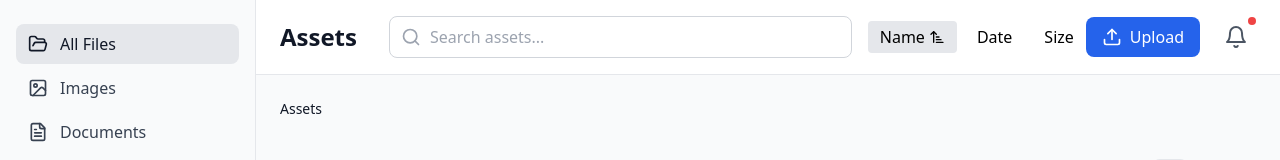
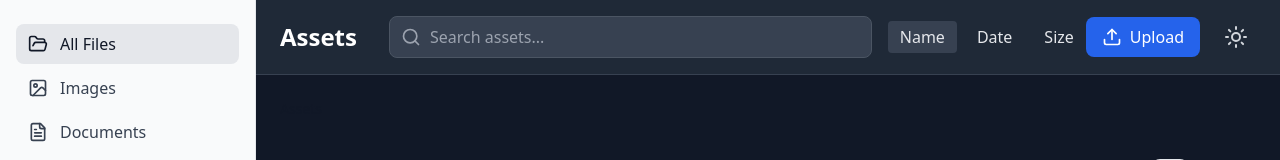
Before and after one commit to MDAX1/funmed-test, a React (Vite) app: page / in a window 1280 px wide. Both pictures are taken after a click on the button 1236 px from the left and 37 px from the top of the page. Shown: the top 160 px of the page. Built offline with nearby package versions, Linux system fonts and the light colour scheme; data requests are answered from the project's data file.

Commit message:
feat: Updated Header with Theme Toggle

```diff
--- a/src/components/Header.tsx
+++ b/src/components/Header.tsx
@@ -1,5 +1,7 @@
-import { Search, Upload, Bell, SortAsc, SortDesc } from "lucide-react";
+import { Search, Upload, Sun, Moon } from "lucide-react";
 import { useSearch } from "../contexts/SearchContext";
+import { useTheme } from "../contexts/ThemeContext";
+import { Tooltip } from "./Tooltip";
 
 export default function Header() {
   const {
@@ -11,29 +13,31 @@ export default function Header() {
     setSortOrder
   } = useSearch();
 
-  const toggleSort = (field: 'name' | 'date' | 'size') => {
-    if (sortField === field) {
-      setSortOrder(sortOrder === 'asc' ? 'desc' : 'asc');
-    } else {
-      setSortField(field);
-      setSortOrder('asc');
-    }
+  // Import theme context to manage dark/light mode
+  const { theme, toggleTheme } = useTheme();
+
+  const handleSearchChange = (e: React.ChangeEvent<HTMLInputElement>) => {
+    const value = e.target.value;
+    setSearchQuery(value);
   };
 
   return (
-    <header className="border-gray-200 bg-white px-6 py-4 border-b">
+    <header className="border-gray-200 dark:border-gray-700 bg-white dark:bg-gray-800 px-6 py-4 border-b">
       <div className="flex justify-between items-center">
         <div className="flex flex-1 items-center">
-          <h1 className="mr-8 font-bold text-2xl text-gray-900">Assets</h1>
+          <h1 className="mr-8 font-bold text-2xl text-gray-900 dark:text-white">Assets</h1>
           <div className="w-full max-w-lg">
             <div className="relative">
               <Search className="top-1/2 left-3 absolute w-5 h-5 text-gray-400 -translate-y-1/2" />
               <input
                 type="text"
                 value={searchQuery}
-                onChange={(e) => setSearchQuery(e.target.value)}
+                onChange={handleSearchChange}
                 placeholder="Search assets..."
-                className="border-gray-300 py-2 pr-4 pl-10 border focus:border-transparent rounded-lg focus:ring-2 focus:ring-blue-500 w-full focus:outline-none"
+                className="border-gray-300 dark:border-gray-600 bg-white dark:bg-gray-700
+                         dark:text-white py-2 pr-4 pl-10 border focus:border-transparent
+                         rounded-lg focus:ring-2 focus:ring-blue-500 w-full focus:outline-none
+                         dark:placeholder-gray-400"
               />
             </div>
           </div>
@@ -41,31 +45,43 @@ export default function Header() {
             {(['name', 'date', 'size'] as const).map((field) => (
               <button
                 key={field}
-                onClick={() => toggleSort(field)}
+                onClick={() => setSortField(field)}
                 className={`px-3 py-1 rounded ${
-                  sortField === field ? 'bg-gray-200' : 'hover:bg-gray-100'
-                }`}
+                  sortField === field
+                    ? 'bg-gray-200 dark:bg-gray-700'
+                    : 'hover:bg-gray-100 dark:hover:bg-gray-700'
+                } dark:text-gray-200`}
               >
-                <span className="flex items-center">
-                  {field.charAt(0).toUpperCase() + field.slice(1)}
-                  {sortField === field && (
-                    sortOrder === 'asc' ? <SortAsc className="w-4 h-4 ml-1" /> : <SortDesc className="w-4 h-4 ml-1" />
-                  )}
-                </span>
+                {field.charAt(0).toUpperCase() + field.slice(1)}
               </button>
             ))}
           </div>
         </div>
 
         <div className="flex items-center space-x-4">
-          <button className="flex items-center bg-blue-600 hover:bg-blue-700 px-4 py-2 rounded-lg text-white transition-colors">
+          <button
+            className="flex items-center bg-blue-600 hover:bg-blue-700 px-4 py-2
+                     rounded-lg text-white transition-colors"
+          >
             <Upload className="mr-2 w-5 h-5" />
             Upload
           </button>
-          <button className="relative hover:bg-gray-100 p-2 rounded-full text-gray-600">
-            <Bell className="w-6 h-6" />
-            <span className="top-0 right-0 absolute bg-red-500 rounded-full w-2 h-2"></span>
-          </button>
+
+          {/* Theme toggle button with tooltip */}
+          <Tooltip content={`Switch to ${theme === 'light' ? 'dark' : 'light'} mode`}>
+            <button
+              onClick={toggleTheme}
+              className="relative hover:bg-gray-100 dark:hover:bg-gray-700 p-2
+                       rounded-full text-gray-600 dark:text-gray-300 transition-colors"
+              aria-label={`Switch to ${theme === 'light' ? 'dark' : 'light'} mode`}
+            >
+              {theme === 'light' ? (
+                <Moon className="w-6 h-6" />
+              ) : (
+                <Sun className="w-6 h-6" />
+              )}
+            </button>
+          </Tooltip>
         </div>
       </div>
     </header>
```
